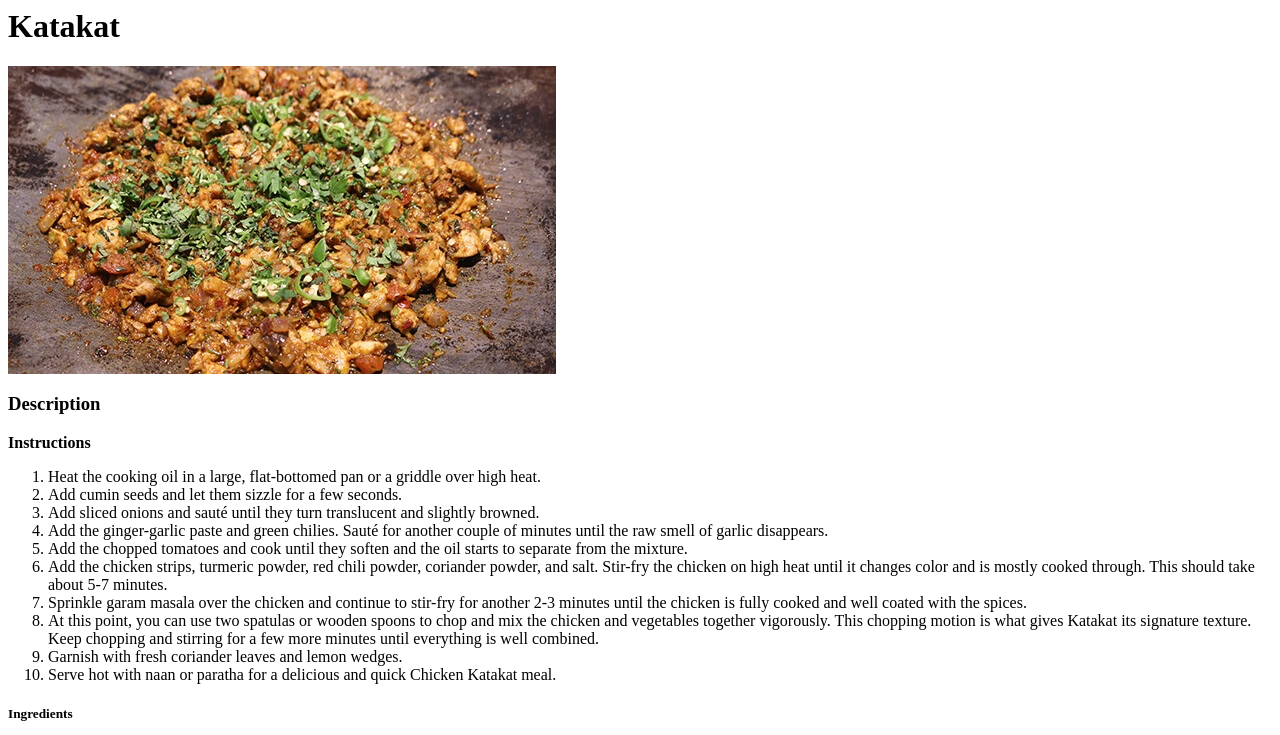
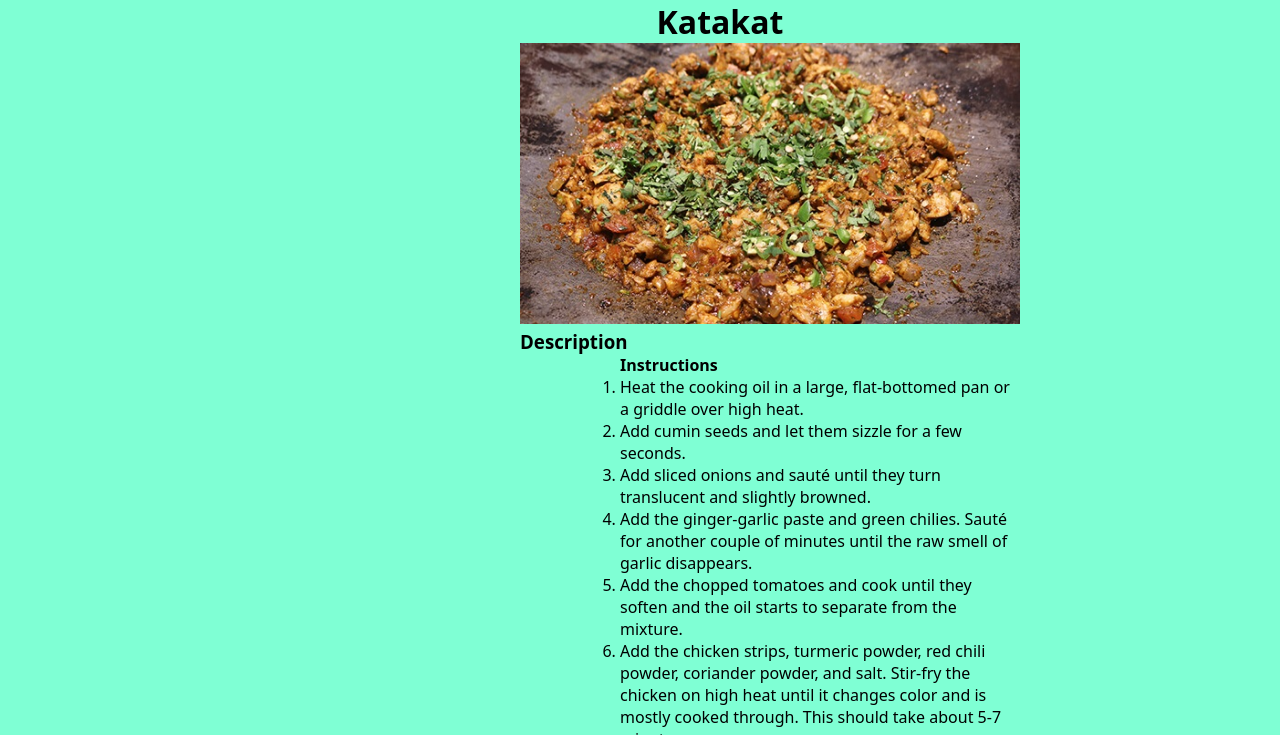
Before and after one commit to majakwani/the-odin-project, a plain HTML site: page odin-recipes/recipes/katakat.html in a window 1280 px wide. Shown: the top 735 px of the page. Drawn offline with Linux system fonts and the light colour scheme.

Commit message:
Linked the css file and added classes to elements

```diff
--- a/odin-recipes/recipes/katakat.html
+++ b/odin-recipes/recipes/katakat.html
@@ -1,10 +1,19 @@
-<h1>Katakat</h1>
-<img src="../images/katakat.jpg" alt="Katakat Image">
+<!DOCTYPE html>
+<html lang="en">
+<head>
+    <meta charset="UTF-8">
+    <meta name="viewport" content="width=device-width, initial-scale=1.0">
+    <title>Katakat</title>
+    <link rel="stylesheet" href="../style.css">
+</head>
+<body>
+    <h1 class="food-heading">Katakat</h1>
+    <img class="food-image" src="../images/katakat.jpg" alt="Katakat Image">
 
-<h3>Description</h3>
-<p>
+    <h3 class="description">Description</h3>
+    <p class="instructions">
         <strong>Instructions</strong>
-    <ol type="1">
+        <ol type="1" class="instruction-list">
             <li>Heat the cooking oil in a large, flat-bottomed pan or a griddle over high heat.</li>
             <li>Add cumin seeds and let them sizzle for a few seconds.</li>
             <li>Add sliced onions and sauté until they turn translucent and slightly browned.</li>
@@ -18,8 +27,8 @@
         </ol>
     </p>
 
-<h5>Ingredients</h5>
-<ul>
+    <h5 class="ingredients">Ingredients</h5>
+    <ul class="ingredients-list">
         <li>500 grams boneless chicken</li>
         <li>1 onion</li>
         <li>2 tomatoies</li>
@@ -33,5 +42,8 @@
         <li>Salt to taste</li>
         <li>Fresg coriander</li>
         <li>2-3 tablespoons cooking oil</li>
-    <li>Lemon wedges</li>
+        <li>Lemon wedges    </li>
     </ul>
+
+</body>
+</html>
```
Lines whose indentation alone changed are shown as unchanged.
